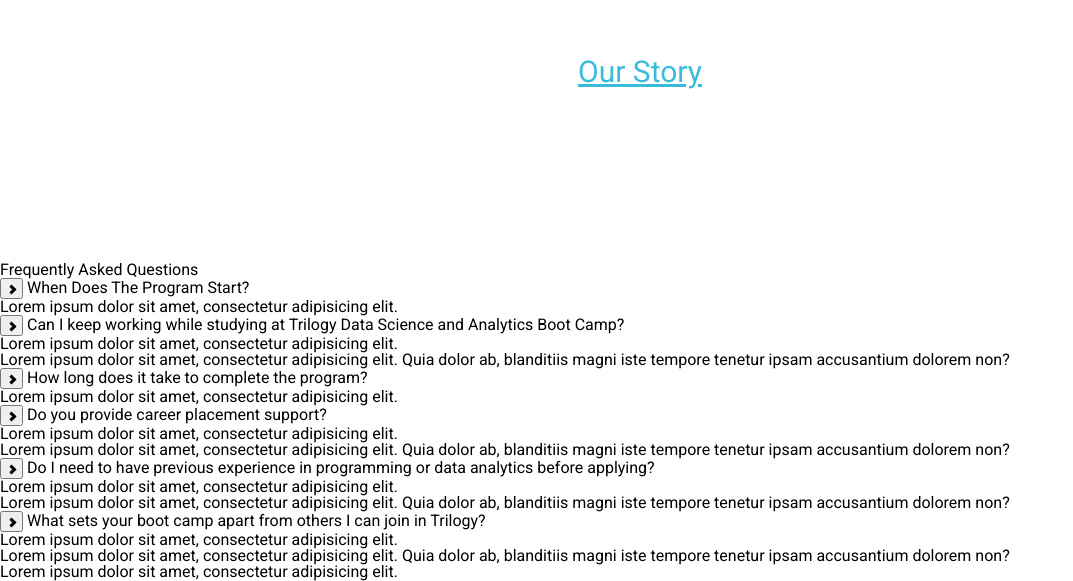
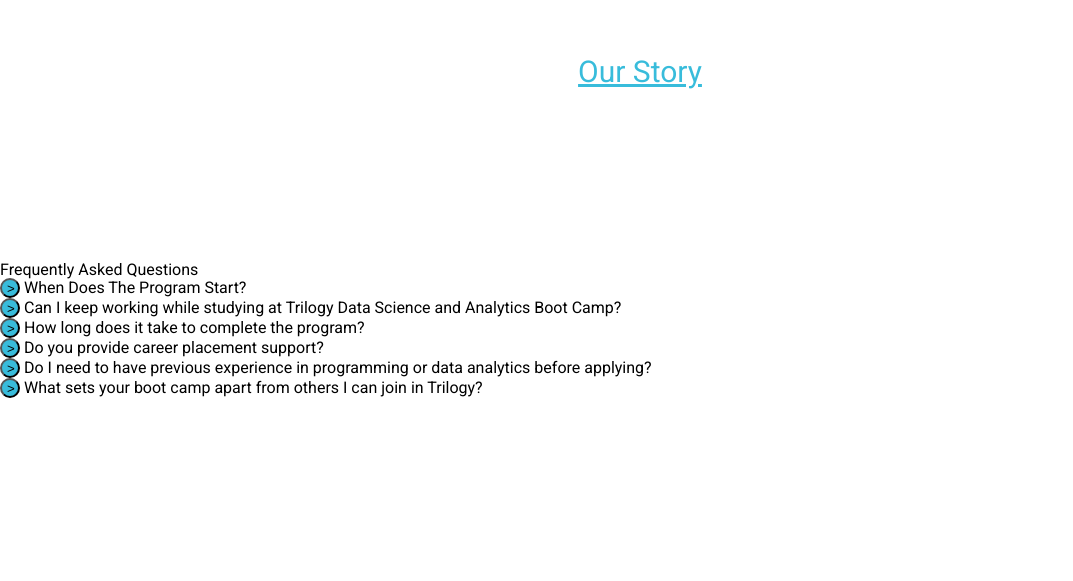
Before and after one commit to ColeSantiago/coding_landing_page, a plain HTML site: page index.html in a window 1280 px wide. Shown: the part 1146-1727 px from the top of the page, without its empty margins (0-1073 px from the left). After the commit the page ends 1544 px from the top, so only its background shows below. Drawn offline with Linux system fonts and the light colour scheme.

Commit message:
toggle is working for the faq area. added a javascript file to complete this. arrows are also switching back and forth correctly. still need to finish the css for this section

```diff
--- a/assets/css/style.css
+++ b/assets/css/style.css
@@ -235,14 +235,43 @@ hr {
 }
 
 /*Fourth section - FAQ*/
-.faq-arrow {
-  border: solid black;
-  border-width: 0 3px 3px 0;
-  display: inline-block;
-  padding: 2px;
-  color: white;
-  transform: rotate(-45deg);
-  -webkit-transform: rotate(-45deg);
+.accordion {
+	height: 20px;
+    width: 20px;
+	border-radius: 50%;
+	background: #38bcdb;
+	cursor: pointer;
+	transition: 0.4s;
+	outline: none;
+}
+
+.active, .accordion:hover {
+   	cursor: pointer;
+}
+
+.accordion:after {
+	margin-left: -1px;
+	margin-bottom: -1px;
+	content: ">";
+    color: black;
+}
+
+.active {
+	background: black;
+}
+
+.active:after {
+    content: "v";
+    color: #38bcdb;
+    margin-left: -1px;
+}
+
+.panel {
+    padding: 0 18px;
+    background-color: white;
+    max-height: 0;
+    overflow: hidden;
+    transition: max-height 0.2s ease-out;
 }
 
 /*footer*/
--- a/assets/javascript/app.js
+++ b/assets/javascript/app.js
@@ -0,0 +1,16 @@
+document.addEventListener("DOMContentLoaded", function(event) {
+  	let acc = document.getElementsByClassName("accordion");
+	let i;
+
+	for (i = 0; i < acc.length; i++) {
+	 	acc[i].addEventListener("click", function() {
+	    	this.classList.toggle("active");
+	    	let panel = this.nextElementSibling;
+	    	if (panel.style.maxHeight){
+	      		panel.style.maxHeight = null;
+	    	} else {
+	      		panel.style.maxHeight = panel.scrollHeight + "px";
+	    	}
+	  	});
+	}
+});
--- a/index.html
+++ b/index.html
@@ -100,40 +100,40 @@
 	<!-- fourth section - FAQ section -->
 	<div class="FAQ">
 		<h2>Frequently Asked Questions</h2>
-			<p><button class="accordion"><i class="faq-arrow"></i></button> When Does The Program Start?</p>
+			<button class="accordion"></button> When Does The Program Start?
 			<div class="panel">
 				<ul>
 					<li>Lorem ipsum dolor sit amet, consectetur adipisicing elit.</li>
 				</ul>
 			</div>
-			<p><button class="accordion"><i class="faq-arrow"></i></button> Can I keep working while studying at Trilogy Data Science and Analytics Boot Camp?</p>
+			<button class="accordion"></button> Can I keep working while studying at Trilogy Data Science and Analytics Boot Camp?
 			<div class="panel">
 				<ul>
 					<li>Lorem ipsum dolor sit amet, consectetur adipisicing elit.</li>
 					<li>Lorem ipsum dolor sit amet, consectetur adipisicing elit. Quia dolor ab, blanditiis magni iste tempore tenetur ipsam accusantium dolorem non?</li>
 				</ul>
 			</div>
-			<p><button class="accordion"><i class="faq-arrow"></i></button> How long does it take to complete the program?</p>
+			<button class="accordion"></button> How long does it take to complete the program?
 			<div class="panel">
 				<ul>
 					<li>Lorem ipsum dolor sit amet, consectetur adipisicing elit.</li>
 				</ul>
 			</div>
-			<p><button class="accordion"><i class="faq-arrow"></i></button> Do you provide career placement support?</p>
+			<button class="accordion"></button> Do you provide career placement support?
 			<div class="panel">
 				<ul>
 					<li>Lorem ipsum dolor sit amet, consectetur adipisicing elit.</li>
 					<li>Lorem ipsum dolor sit amet, consectetur adipisicing elit. Quia dolor ab, blanditiis magni iste tempore tenetur ipsam accusantium dolorem non?</li>
 				</ul>
 			</div>
-			<p><button class="accordion"><i class="faq-arrow"></i></button> Do I need to have previous experience in programming or data analytics before applying?</p>
+			<button class="accordion"></button> Do I need to have previous experience in programming or data analytics before applying?
 			<div class="panel">
 				<ul>
 					<li>Lorem ipsum dolor sit amet, consectetur adipisicing elit.</li>
 					<li>Lorem ipsum dolor sit amet, consectetur adipisicing elit. Quia dolor ab, blanditiis magni iste tempore tenetur ipsam accusantium dolorem non?</li>
 				</ul>
 			</div>
-			<p><button class="accordion"><i class="faq-arrow"></i></button> What sets your boot camp apart from others I can join in Trilogy?</p>
+			<button class="accordion"></button> What sets your boot camp apart from others I can join in Trilogy?
 			<div class="panel">
 				<ul>
 					<li>Lorem ipsum dolor sit amet, consectetur adipisicing elit.</li>
```
